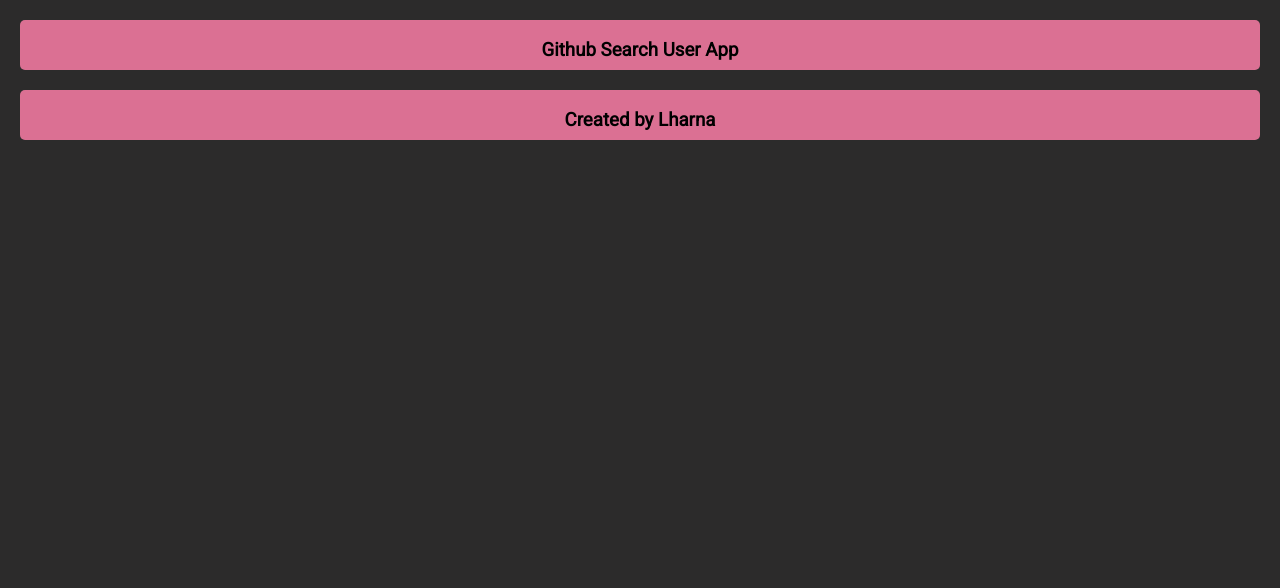
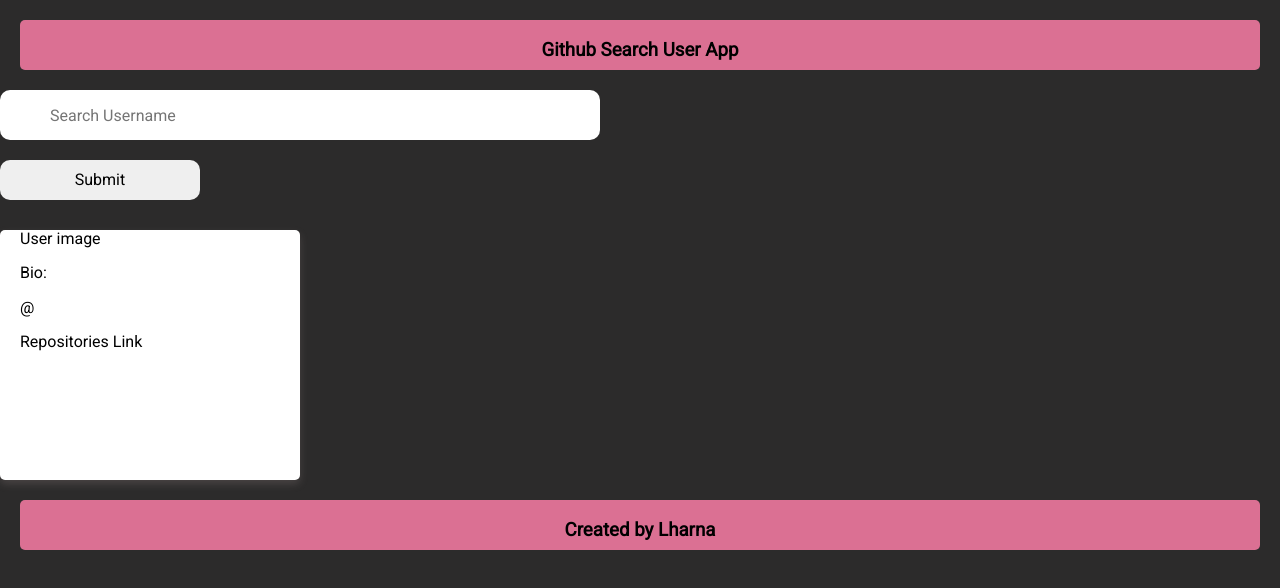
Before and after one commit to olowolowotimi/Githubsearch, a Next.js app: page / in a window 1280 px wide. Shown: the top 588 px of the page. Built offline with nearby package versions, Linux system fonts and the light colour scheme.

Commit message:
new commit

```diff
--- a/src/component/Display/index.js
+++ b/src/component/Display/index.js
@@ -14,9 +14,15 @@
   }) => {
       return(
           <div className={playStyle.card}>
-              <h4>{avatar_url}</h4>
-              <p>{bio}</p>
+              <div className={playStyle.content}>
+              <a href={avatar_url}>User image</a>
+              <p>Bio:{bio}</p>
+              <p>@{twitter_username}</p>
+              <a href={repos_url}>Repositories Link</a>
+              <p>{company}</p>
+              <p>{location}</p>
           </div>
+</div>
       )
   }
 
--- a/src/component/Display/style/Display.module.css
+++ b/src/component/Display/style/Display.module.css
@@ -4,5 +4,19 @@
     border-radius: 5px;
     border: 1px solid rgb(156, 146, 146) (180, 158, 158);
     background-color: white;
-    height: 150px;
+    height: 250px;
+    width: 300px;
 }
+.content{
+    margin: 30px 20px;
+}
+.content a{
+    text-decoration: none;
+}
+
+@media only screen and (max-width: 768px) {
+    .card{
+        width: 100%;
+        height: 100%;
+    }
+}
--- a/src/container/Search/index.js
+++ b/src/container/Search/index.js
@@ -29,21 +29,24 @@
          });
   }
 
-const Card = data?.map((user, i) => (
-  <Display
-  avatar_url={user.avatar_url}
-  bio={user.bio}
-   />
-));
+return (
+<div className={searchStyle.container}>
+  <Input onchange={getInput} />
+  <button onClick={submit}>Submit</button>
+  {
+    (data === null) ? null:
+    <Display
+    avatar_url={data?.avatar_url}
+    bio={data?.bio}
+    twitter_username={data?.twitter_username}
+    repos_url={data?.repos_url}
+    company={data?.company}
+    location={data?.location}
+    />
 
-  const userInput = () => (
-    <div className={searchStyle.container}>
-      <Input onchange={getInput} />
-       <button onClick={submit}>Submit </button>
-    </div>
-  );
-
-  return <userInput/>;
+  }
+</div>
+);
 };
 
 export default Search;
```
